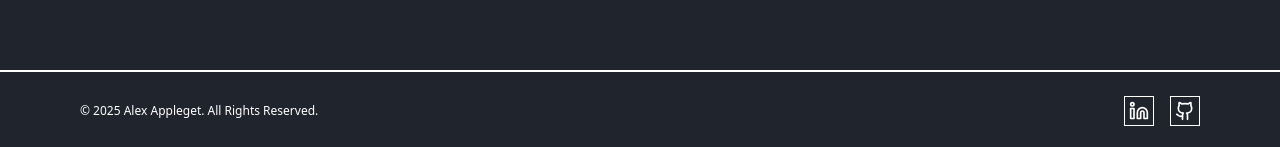
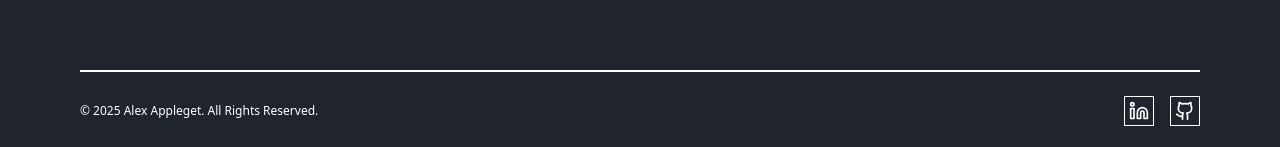
Before and after one commit to alexappleget/portfolio-v3, a Next.js app: page / in a window 1280 px wide. Shown: the part 2270-2417 px from the top of the page. Built offline with nearby package versions, Linux system fonts and the light colour scheme.

Commit message:
Fix: removed px padding from everywhere and just added it to the body

```diff
--- a/app/layout.tsx
+++ b/app/layout.tsx
@@ -14,7 +14,7 @@ export default function RootLayout({
 }>) {
   return (
     <html lang="en">
-      <body className="bg-[#20242d]">
+      <body className="bg-[#20242d] px-6 md:px-20">
         {children}
         <Footer />
       </body>
--- a/components/AboutMe/AboutMe.tsx
+++ b/components/AboutMe/AboutMe.tsx
@@ -21,7 +21,7 @@ const aboutMeItems = [
 
 export const AboutMeSection = () => {
   return (
-    <section className="flex flex-col gap-10 w-full px-6 md:px-20">
+    <section className="flex flex-col gap-10 w-full">
       <h2 className="text-white text-3xl font-bold">About Me</h2>
       <NeonGradientCardNoGlow borderSize={6}>
         <Card className="rounded-xl bg-[#20242d] p-6 md:p-8">
--- a/components/Footer/Footer.tsx
+++ b/components/Footer/Footer.tsx
@@ -4,7 +4,7 @@ import Link from "next/link";
 export const Footer = () => {
   const currentYear = new Date().getFullYear();
   return (
-    <footer className="w-full border-t-2 border-white h-20 flex items-center justify-between px-6 md:px-20">
+    <footer className="w-full border-t-2 border-white h-20 flex items-center justify-between">
       <span className="text-white text-xs">
         © {currentYear} Alex Appleget. All Rights Reserved.
       </span>
--- a/components/HeroSection/HeroSection.tsx
+++ b/components/HeroSection/HeroSection.tsx
@@ -16,7 +16,7 @@ export const HeroSection = ({
     }
   };
   return (
-    <section className="w-full md:min-h-screen flex flex-col md:flex-row items-center justify-center md:justify-start pt-32 pb-32 md:pt-0 md:pb-0 px-6 md:px-20">
+    <section className="w-full md:min-h-screen flex flex-col md:flex-row items-center justify-center md:justify-start pt-32 pb-32 md:pt-0 md:pb-0">
       <div className="flex flex-col justify-center gap-6 md:gap-4 text-white w-full md:w-1/2 text-center md:text-left">
         <p className="text-3xl md:text-4xl">Hey! My name is</p>
         <h1 className="text-5xl md:text-7xl font-bold">Alex Appleget</h1>
--- a/components/ProjectSection/ProjectSection.tsx
+++ b/components/ProjectSection/ProjectSection.tsx
@@ -46,7 +46,7 @@ export const ProjectSection = React.forwardRef<HTMLDivElement | null>(
       <section
         ref={ref}
         id="project-section"
-        className="flex flex-col gap-10 w-full px-6 py-6 md:px-20 md:py-20"
+        className="flex flex-col gap-10 w-full py-6 md:py-20"
       >
         <h2 className="text-white text-3xl font-bold">Projects</h2>
         <div className="grid grid-cols-1 lg:grid-cols-3 gap-20 mb-20 md:gap-8 text-white">
```
